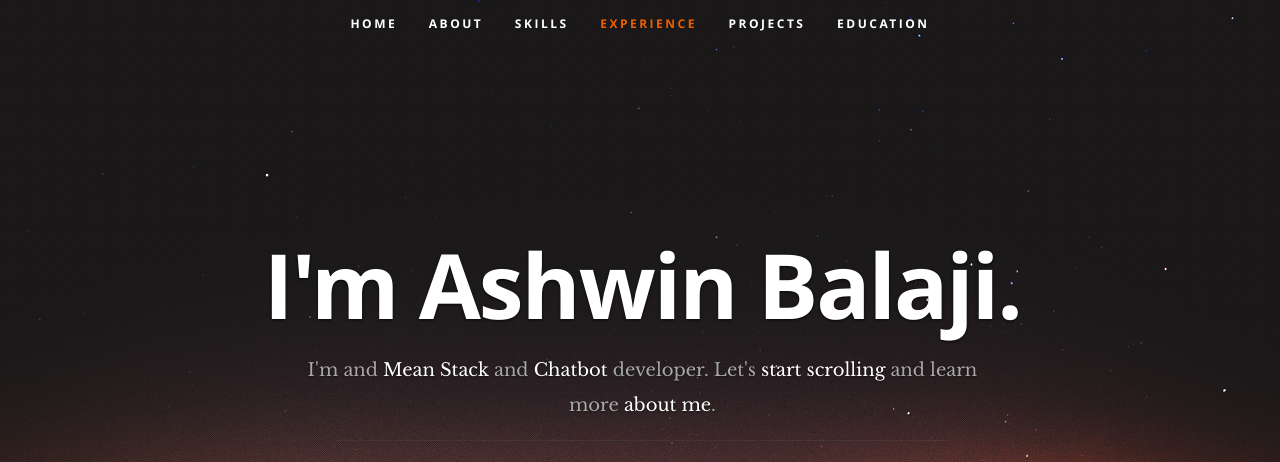
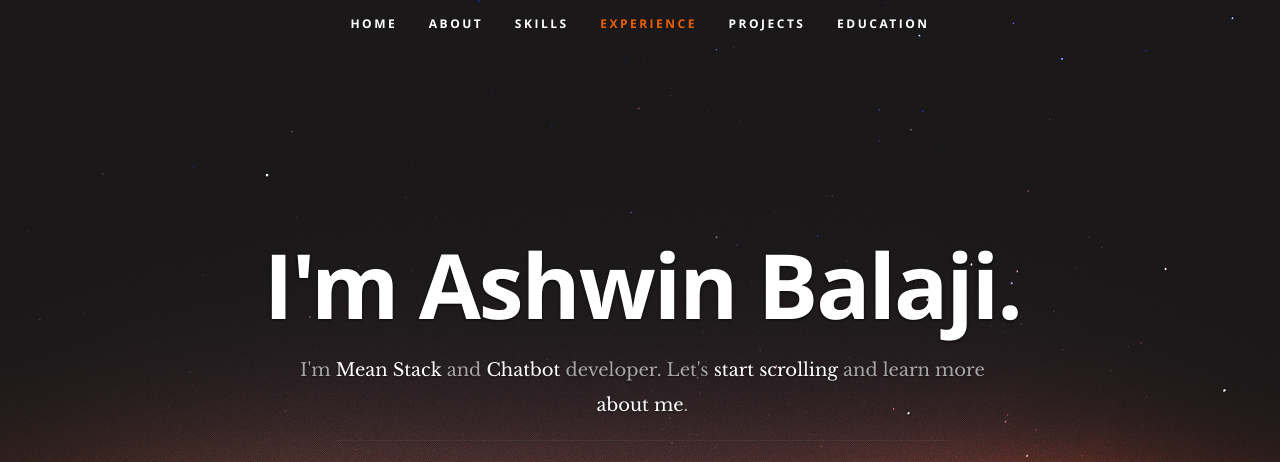
Before and after one commit to ashwinbalajir/ashwinbalajir.github.io, a plain HTML site: page profile/index.html in a window 1280 px wide. Shown: the top 462 px of the page. Drawn offline with nearby package versions, Linux system fonts and the light colour scheme.

Commit message:
update description

```diff
--- a/profile/index.html
+++ b/profile/index.html
@@ -61,7 +61,7 @@
         <div class="row banner">
             <div class="banner-text">
                 <h1 class="responsive-headline">I'm Ashwin Balaji.</h1>
-                <h3>I'm </span> and <span>Mean Stack</span> and <span>Chatbot</span> developer. Let's <a class="smoothscroll"
+                <h3>I'm </span><span>Mean Stack</span> and <span>Chatbot</span> developer. Let's <a class="smoothscroll"
                         href="#about">start scrolling</a>
                     and learn more <a class="smoothscroll" href="#about">about me</a>.</h3>
                 <hr />
```
